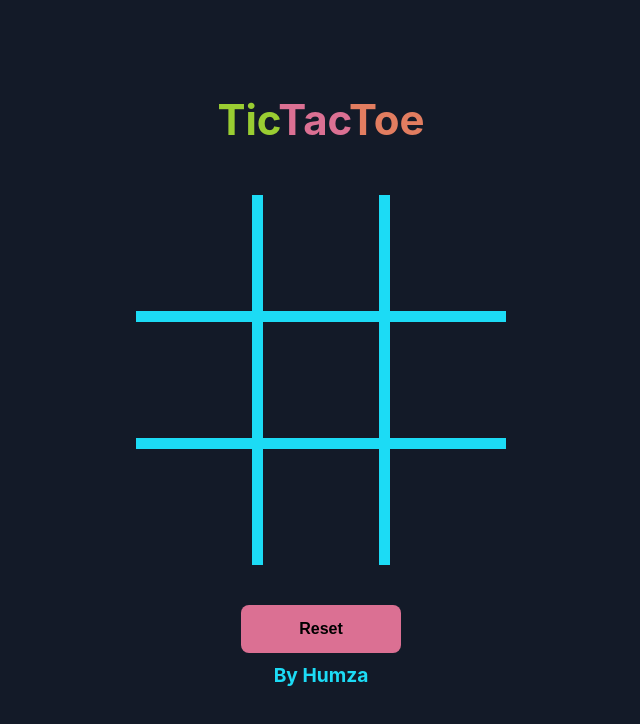
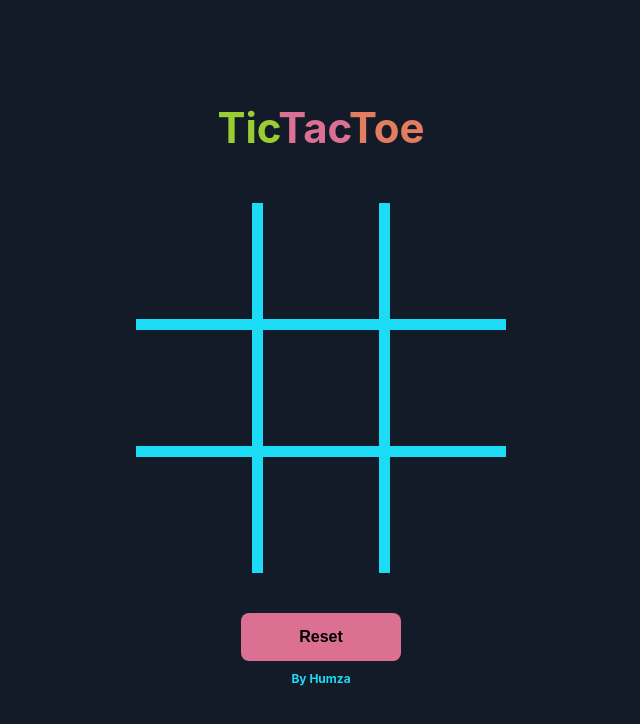
Before and after one commit to humzahaseeb/tic-tac-toe, a React (Create React App) app: page / in a window 1280 px wide. Shown: the top 724 px of the page, without its empty margins (319-959 px from the left). Built offline with nearby package versions, Linux system fonts and the light colour scheme.

Commit message:
fixed font

```diff
--- a/src/index.css
+++ b/src/index.css
@@ -55,7 +55,7 @@ code {
 }
 
 .fw-600 {
-    font-size: 1.2rem;
+    font-size: 0.75rem;
     font-weight: bolder;
     margin-top: 0rem;
 }
```
